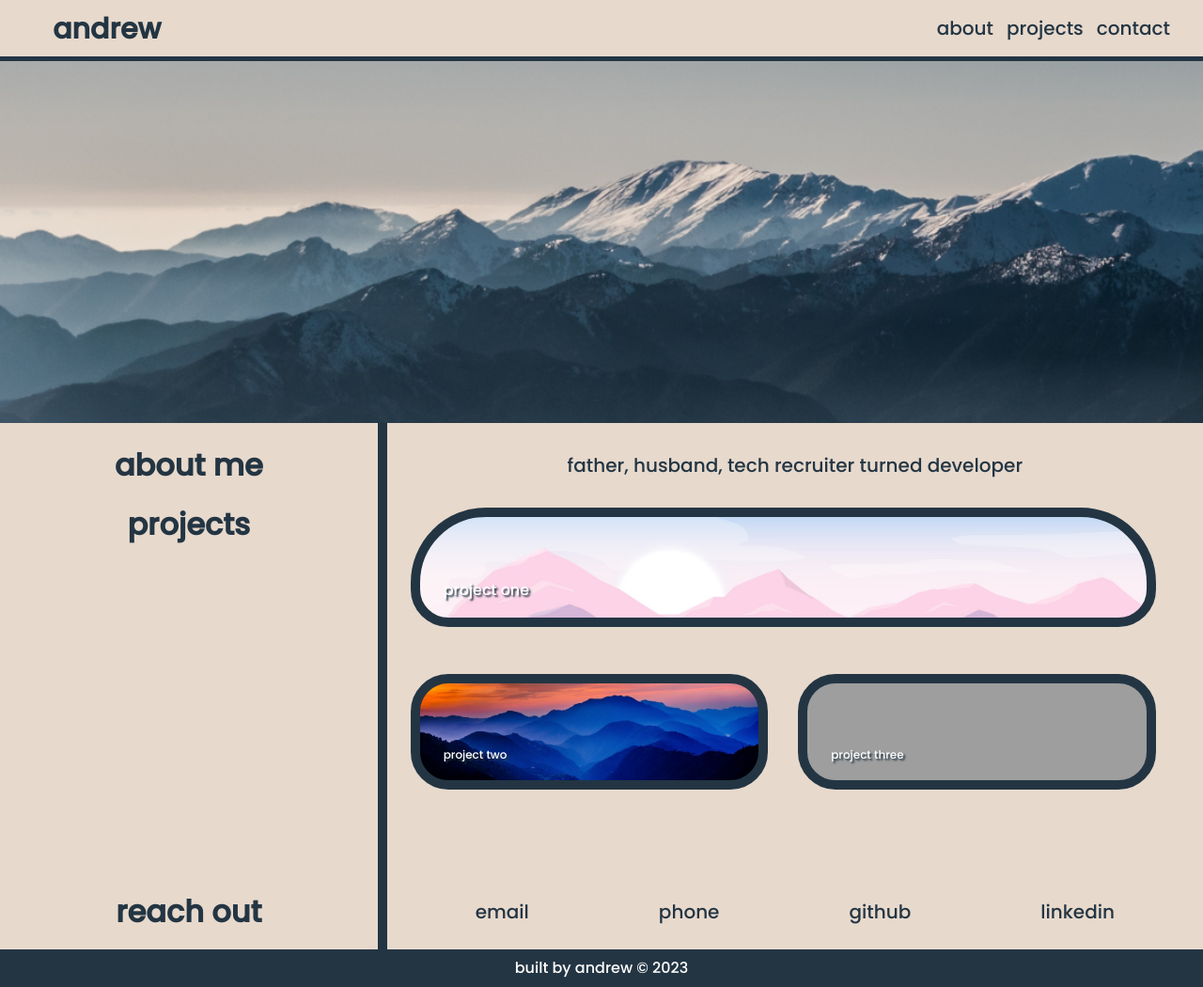
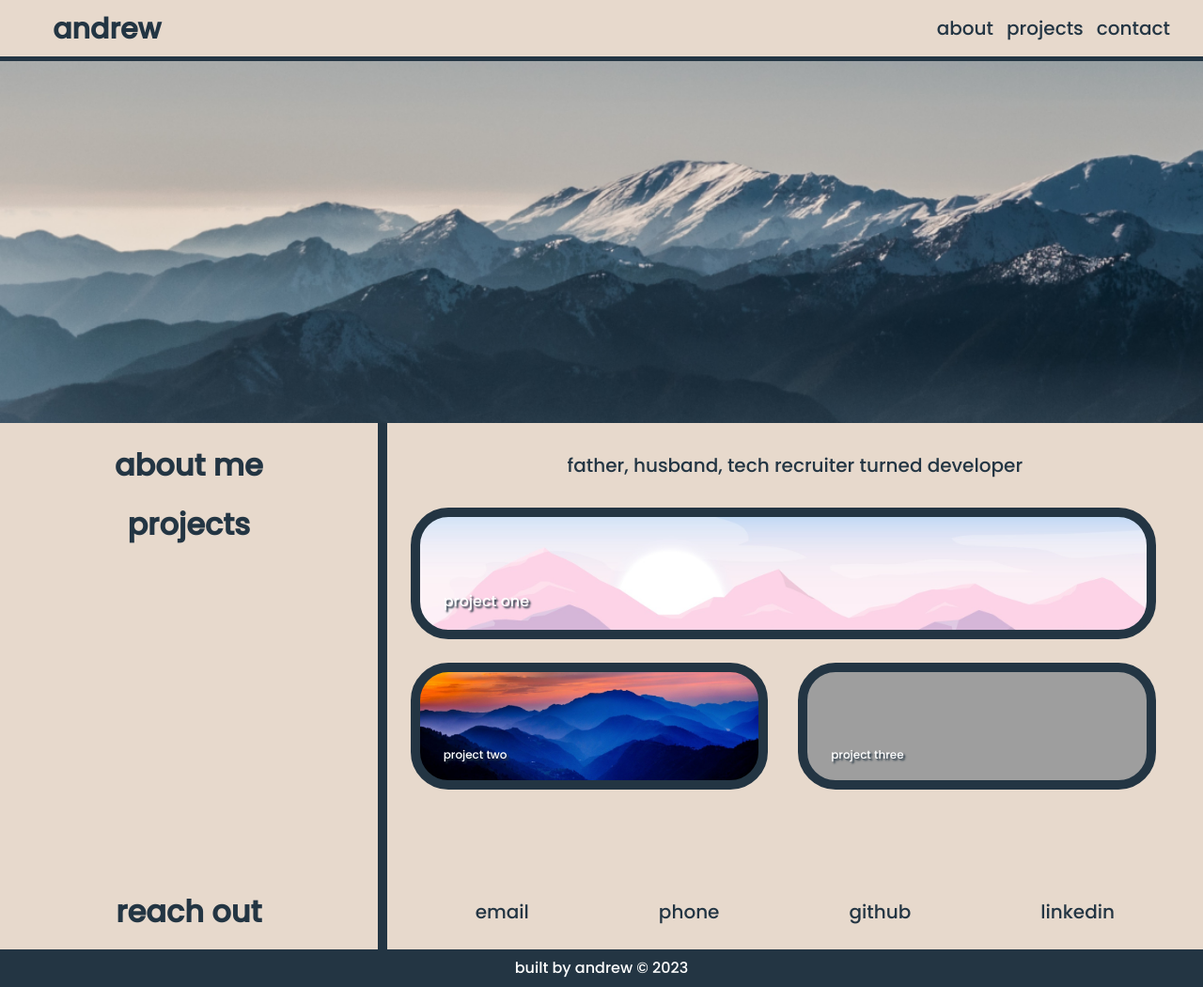
Before and after one commit to AndrewCMonson/challenge-2, a plain HTML site: page index.html in a window 1280 px wide. Shown: the whole page at 94% size. Drawn offline with Linux system fonts and the light colour scheme; grey boxes are pictures that could not be loaded.

Commit message:
small design changes

```diff
--- a/assets/css/style.css
+++ b/assets/css/style.css
@@ -152,7 +152,7 @@ h2 {
     height: 50%;
     display: flex;
     flex-wrap: wrap;
-    gap: 50px 5px;
+    gap: 25px 5px;
     justify-content: space-between;
     margin-right: 1.5625em;
 }
@@ -165,7 +165,7 @@ h2 {
     background-attachment: scroll;
     background-size: cover;
     border:var(--maincolor) solid 10px;
-    border-radius: 80px 80px 40px 40px;
+    border-radius: 40px;
 }
 
 .main-project p,
```
